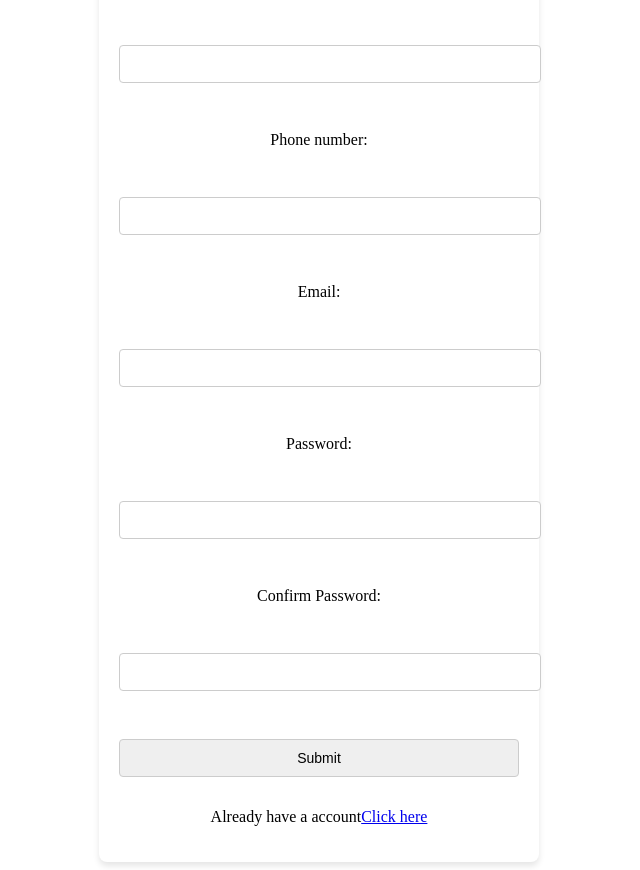
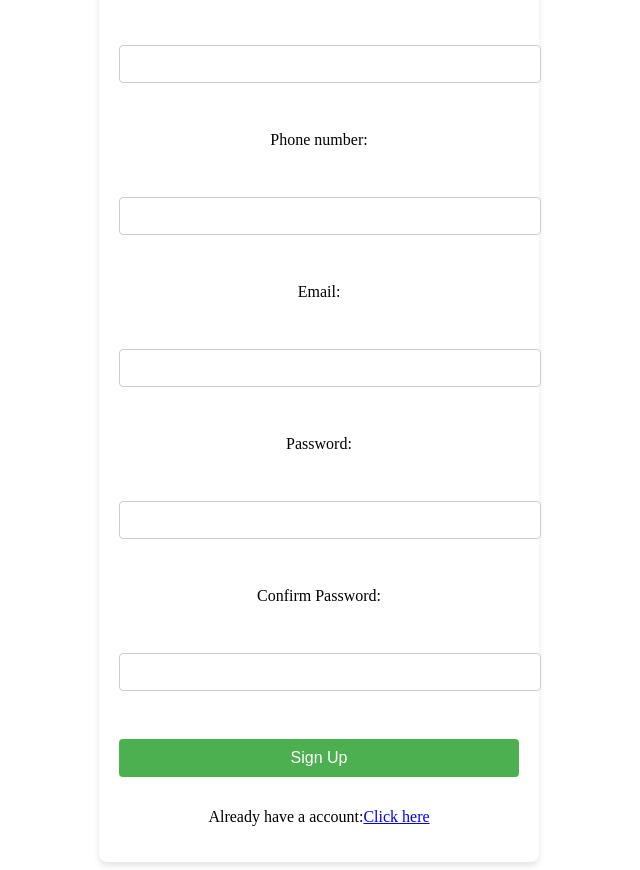
Before and after one commit to Lemar994/WEDE5020-POE-PART2, a plain HTML site: page Webpages/signUp.html in a window 1280 px wide. Shown: the part 112-982 px from the top of the page, without its empty margins (321-961 px from the left). Drawn offline with Linux system fonts and the light colour scheme.

Commit message:
sign up comments added

```diff
--- a/Webpages/signUp.html
+++ b/Webpages/signUp.html
@@ -9,6 +9,7 @@
 
 </head>
 <body>
+    <!--This is my sign up page-->
     <div class="sign-up-container">
 
         <h1>Sign Up</h1>
@@ -24,8 +25,9 @@
         <input type="password" id="password" name="password"><br>
         <label for="confirm_password">Confirm Password:</label><br>
         <input type="password" id="confirm_password" name="confirm_password"><br>
-        <input type="submit" value="Submit">
-        <p>Already have a account<a href="signIn.html">Click here</a></p>
+        <button type="submit">Sign Up</button>
+<!--This is a link to the sign in page-->
+        <p>Already have a account:<a href="signIn.html">Click here</a></p>
 
     </form>
     </div>
```
